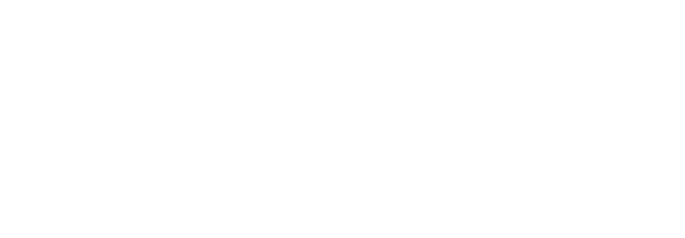
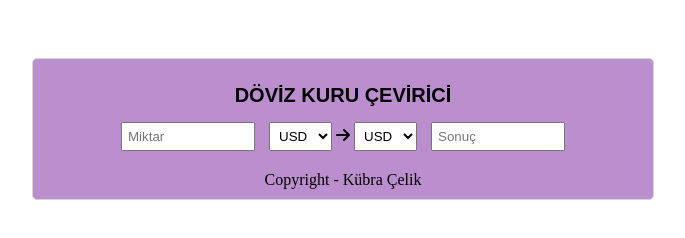
Before and after one commit to kubraacelik/JavaScript-Projects, a plain HTML site: page currency-rates/index.html in a window 1280 px wide. Shown: the whole page, without its empty margins (297-982 px from the left). Drawn offline with Linux system fonts and the light colour scheme.

Commit message:
added html

```diff
--- a/currency-rates/index.html
+++ b/currency-rates/index.html
@@ -4,11 +4,104 @@
 <head>
     <meta charset="UTF-8">
     <meta name="viewport" content="width=device-width, initial-scale=1.0">
-    <title>Document</title>
+    <title>Döviz Kuru Uygulaması</title>
+    <link rel="stylesheet" href="https://cdnjs.cloudflare.com/ajax/libs/font-awesome/6.5.1/css/all.min.css">
+    <link rel="stylesheet" href="style.css">
 </head>
 
 <body>
 
+    <div id="container">
+        <div id="main">
+            <div class="header-wrapper">
+                <h4>DÖVİZ KURU ÇEVİRİCİ</h4>
+            </div>
+            <div class="content-wrapper">
+
+                <input id="amount" type="number" placeholder="Miktar">
+
+                <select id="firstCurrencyOption">
+                    <option selected>USD</option>
+                    <option>EUR</option>
+                    <option>JPY</option>
+                    <option>BGN</option>
+                    <option>CZK</option>
+                    <option>DKK</option>
+                    <option>GBP</option>
+                    <option>HUF</option>
+                    <option>PLN</option>
+                    <option>RON</option>
+                    <option>SEK</option>
+                    <option>CHF</option>
+                    <option>ISK</option>
+                    <option>NOK</option>
+                    <option>HRK</option>
+                    <option>RUB</option>
+                    <option>TRY</option>
+                    <option>AUD</option>
+                    <option>BRL</option>
+                    <option>CAD</option>
+                    <option>CNY</option>
+                    <option>HKD</option>
+                    <option>IDR</option>
+                    <option>ILS</option>
+                    <option>INR</option>
+                    <option>KRW</option>
+                    <option>MXN</option>
+                    <option>MYR</option>
+                    <option>NZD</option>
+                    <option>PHP</option>
+                    <option>SGD</option>
+                    <option>THB</option>
+                    <option>ZAR</option>
+                </select>
+
+                <i class="fa-solid fa-arrow-right"></i>
+
+                <select id="secondCurrencyOption">
+                    <option selected>USD</option>
+                    <option>EUR</option>
+                    <option>JPY</option>
+                    <option>BGN</option>
+                    <option>CZK</option>
+                    <option>DKK</option>
+                    <option>GBP</option>
+                    <option>HUF</option>
+                    <option>PLN</option>
+                    <option>RON</option>
+                    <option>SEK</option>
+                    <option>CHF</option>
+                    <option>ISK</option>
+                    <option>NOK</option>
+                    <option>HRK</option>
+                    <option>RUB</option>
+                    <option>TRY</option>
+                    <option>AUD</option>
+                    <option>BRL</option>
+                    <option>CAD</option>
+                    <option>CNY</option>
+                    <option>HKD</option>
+                    <option>IDR</option>
+                    <option>ILS</option>
+                    <option>INR</option>
+                    <option>KRW</option>
+                    <option>MXN</option>
+                    <option>MYR</option>
+                    <option>NZD</option>
+                    <option>PHP</option>
+                    <option>SGD</option>
+                    <option>THB</option>
+                    <option>ZAR</option>
+                </select>
+
+                <input id="result" type="number" placeholder="Sonuç" readonly>
+
+                <span>Copyright - Kübra Çelik</span>
+            </div>
+        </div>
+    </div>
+
+    <script src="main.js"></script>
 </body>
 
 </html>
```
